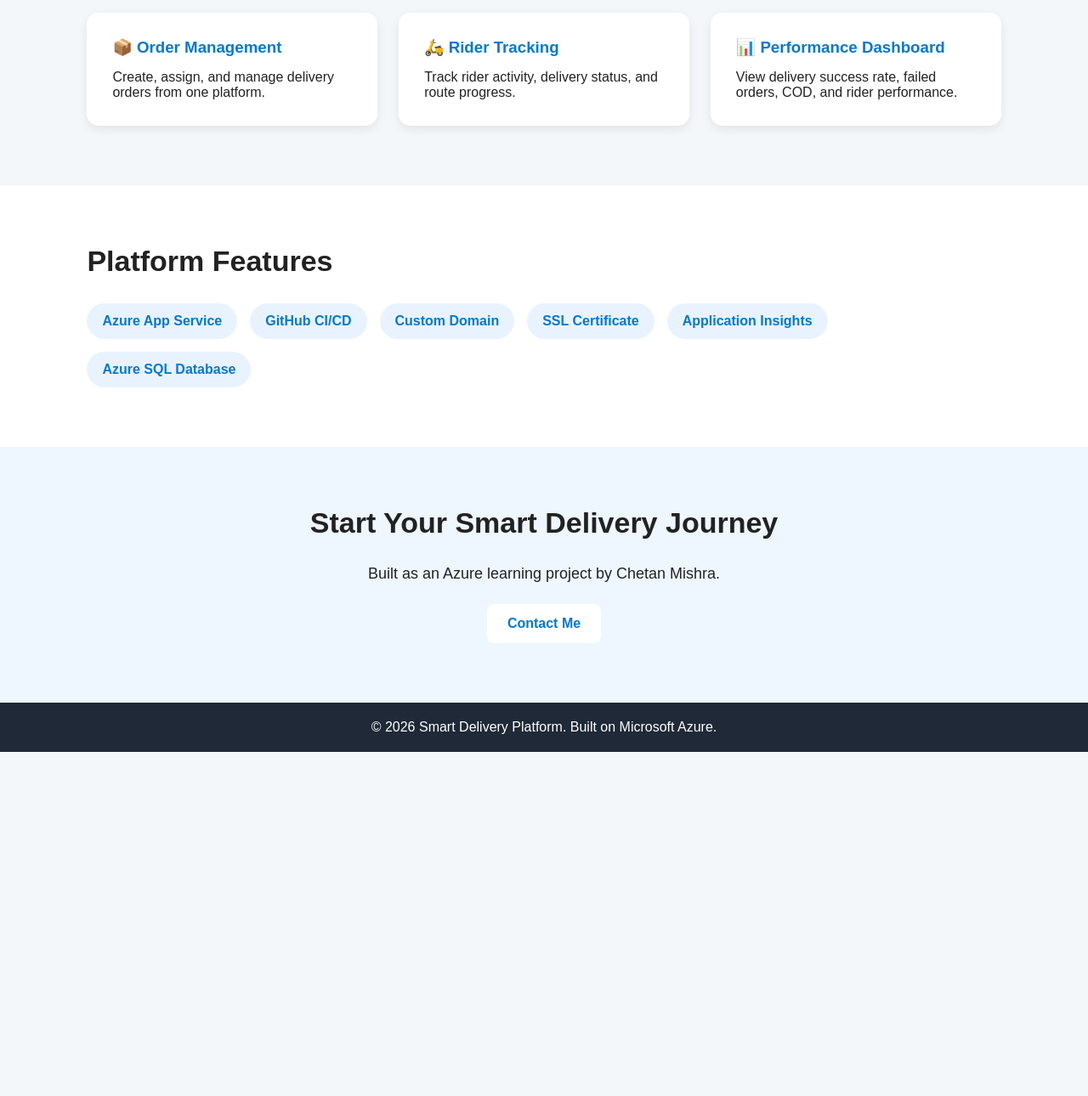
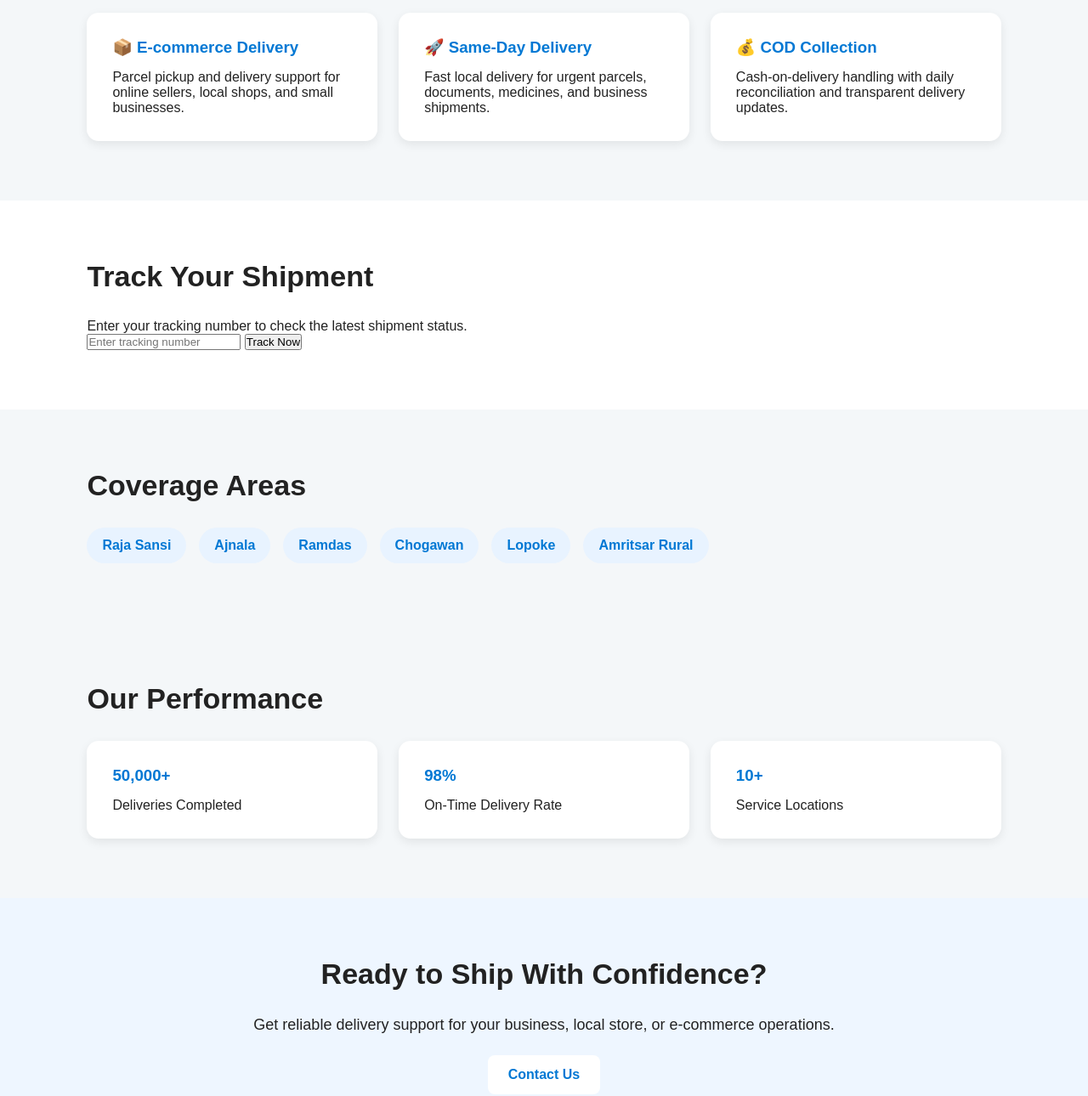
Before and after one commit to Chetan0287/SmartDeliveryPlatform, a website: page index.html in a window 1280 px wide. Shown: the part 672-1962 px from the top of the page at 85% size. Before the commit the page ends 1557 px from the top, so only its background shows below. Drawn offline with Linux system fonts and the light colour scheme.

Commit message:
Update index.html

```diff
--- a/index.html
+++ b/index.html
@@ -10,59 +10,89 @@
 <header class="navbar">
     <div class="logo">🚚 SmartDelivery</div>
     <nav>
-            <a href="#">Home</a>
-            <a href="#products">Products</a>
-            <a href="#features">Features</a>
+        <a href="#home">Home</a>
+        <a href="#services">Services</a>
+        <a href="#tracking">Tracking</a>
+        <a href="#coverage">Coverage</a>
         <a href="#contact">Contact</a>
     </nav>
 </header>
 
-    <section class="hero">
-        <div>
-            <h1>Fast, Smart & Reliable Delivery Solutions</h1>
-            <p>Manage orders, track deliveries, monitor performance, and improve logistics operations using cloud-powered technology.</p>
-            <a class="btn" href="#products">Explore Products</a>
+<section id="home" class="hero">
+    <div class="hero-content">
+        <h1>Fast, Reliable & Smart Delivery Solutions</h1>
+        <p>We help businesses manage parcel delivery, COD collection, rider assignment, and shipment tracking from one simple platform.</p>
+        <a class="btn" href="#contact">Request a Quote</a>
+        <a class="btn secondary" href="#tracking">Track Shipment</a>
     </div>
 </section>
 
-    <section id="products" class="section">
-        <h2>Our Products</h2>
+<section id="services" class="section">
+    <h2>Our Delivery Services</h2>
     <div class="cards">
         <div class="card">
-                <h3>📦 Order Management</h3>
-                <p>Create, assign, and manage delivery orders from one platform.</p>
+            <h3>📦 E-commerce Delivery</h3>
+            <p>Parcel pickup and delivery support for online sellers, local shops, and small businesses.</p>
         </div>
         <div class="card">
-                <h3>🛵 Rider Tracking</h3>
-                <p>Track rider activity, delivery status, and route progress.</p>
+            <h3>🚀 Same-Day Delivery</h3>
+            <p>Fast local delivery for urgent parcels, documents, medicines, and business shipments.</p>
         </div>
         <div class="card">
-                <h3>📊 Performance Dashboard</h3>
-                <p>View delivery success rate, failed orders, COD, and rider performance.</p>
+            <h3>💰 COD Collection</h3>
+            <p>Cash-on-delivery handling with daily reconciliation and transparent delivery updates.</p>
         </div>
     </div>
 </section>
 
-    <section id="features" class="section light">
-        <h2>Platform Features</h2>
+<section id="tracking" class="section light">
+    <h2>Track Your Shipment</h2>
+    <p class="section-text">Enter your tracking number to check the latest shipment status.</p>
+
+    <div class="tracking-box">
+        <input type="text" placeholder="Enter tracking number">
+        <button>Track Now</button>
+    </div>
+</section>
+
+<section id="coverage" class="section">
+    <h2>Coverage Areas</h2>
     <div class="features">
-            <span>Azure App Service</span>
-            <span>GitHub CI/CD</span>
-            <span>Custom Domain</span>
-            <span>SSL Certificate</span>
-            <span>Application Insights</span>
-            <span>Azure SQL Database</span>
+        <span>Raja Sansi</span>
+        <span>Ajnala</span>
+        <span>Ramdas</span>
+        <span>Chogawan</span>
+        <span>Lopoke</span>
+        <span>Amritsar Rural</span>
+    </div>
+</section>
+
+<section class="section stats">
+    <h2>Our Performance</h2>
+    <div class="cards">
+        <div class="card">
+            <h3>50,000+</h3>
+            <p>Deliveries Completed</p>
+        </div>
+        <div class="card">
+            <h3>98%</h3>
+            <p>On-Time Delivery Rate</p>
+        </div>
+        <div class="card">
+            <h3>10+</h3>
+            <p>Service Locations</p>
+        </div>
     </div>
 </section>
 
 <section id="contact" class="section contact">
-        <h2>Start Your Smart Delivery Journey</h2>
-        <p>Built as an Azure learning project by Chetan Mishra.</p>
-        <a class="btn" href="mailto:chetan.mishra87@gmail.com">Contact Me</a>
+    <h2>Ready to Ship With Confidence?</h2>
+    <p>Get reliable delivery support for your business, local store, or e-commerce operations.</p>
+    <a class="btn" href="mailto:chetan.mishra87@gmail.com">Contact Us</a>
 </section>
 
 <footer>
-        <p>© 2026 Smart Delivery Platform. Built on Microsoft Azure.</p>
+    <p>© 2026 SmartDelivery. Powered by Microsoft Azure.</p>
 </footer>
 
 </body>
```
Lines whose indentation alone changed are shown as unchanged.
